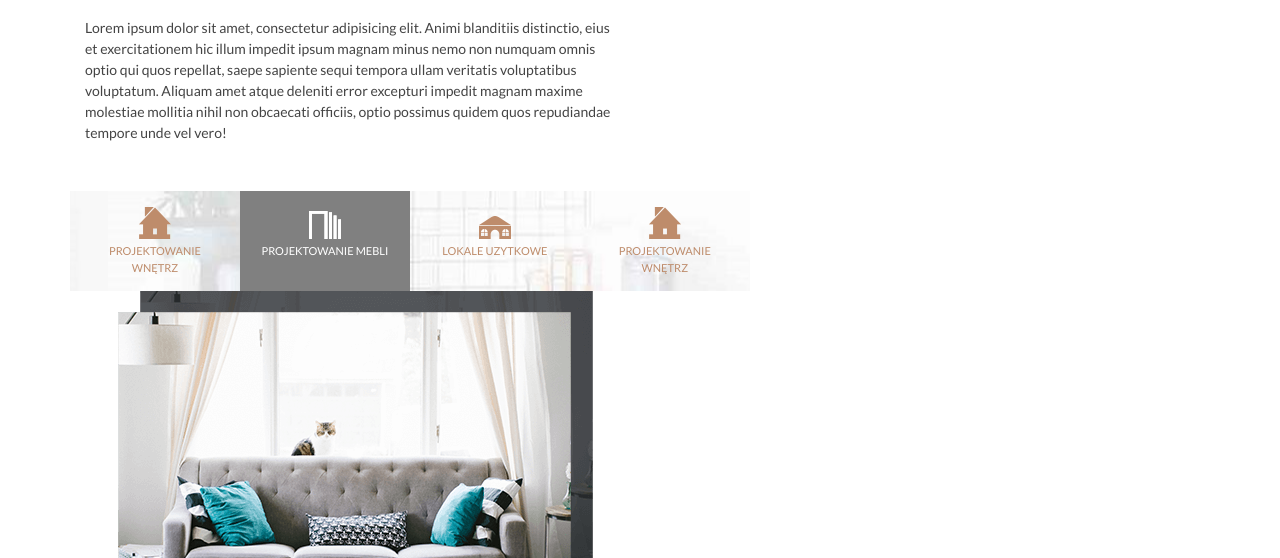
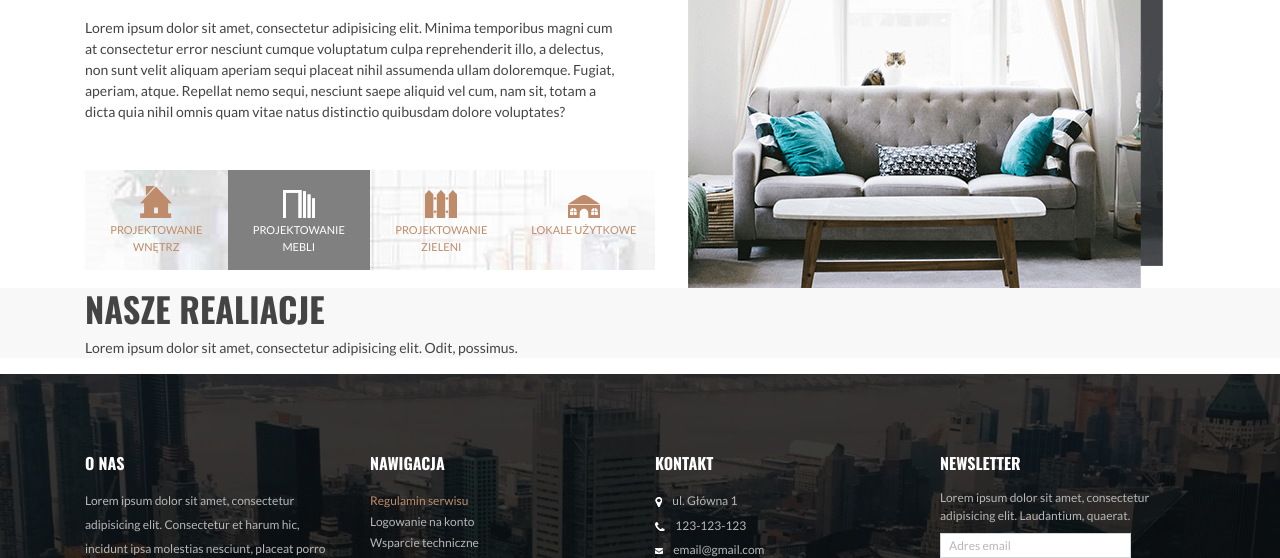
Before and after one commit to mstankiewicz1/Bootstrap-Praktyczny-Projekt, a website: page index.html in a window 1280 px wide. Shown: the part 735-1293 px from the top of the page. Drawn offline with nearby package versions, Linux system fonts and the light colour scheme.

Commit message:
Postępy 20.06.19r godz 00:48

```diff
--- a/index.html
+++ b/index.html
@@ -55,16 +55,15 @@
         </div>
     </div>
 
-    <!--sekcja powitalna-->
+    <!-- sekcja powitalna -->
     <section class="sk-front-page-welcome">
         <div class="container">
             <div class="row">
                 <div class="col-lg-6 mb-5 mb-lg-0">
-                    <span class="text-muted text-uppercase sk-text-small sk-page-intro-subheader">Lorem ipsum dolor sit.</span>
-                    <h2 class="text-uppercase sk-page-intro-header">Witaj na<span class="text-primary"> naszej stonie</span></h2>
+                    <span class="text-muted text-uppercase sk-text-small sk-page-intro-subheader">lorem ipsum dolor sit.</span>
+                    <h2 class="text-uppercase sk-page-intro-header">Witaj na <span class="text-primary">naszej stronie</span></h2>
                     <div class="sk-hr sk-page-intro-rule"></div>
-                    <p class="mb-5">Lorem ipsum dolor sit amet, consectetur adipisicing elit. Animi blanditiis distinctio, eius et exercitationem hic illum impedit ipsum magnam minus nemo non numquam omnis optio qui quos repellat, saepe sapiente sequi tempora ullam veritatis voluptatibus voluptatum. Aliquam amet atque deleniti error excepturi impedit magnam maxime molestiae mollitia nihil non obcaecati officiis, optio possimus quidem quos repudiandae tempore unde vel vero!</p>
-                </div>
+                    <p class="mb-5">Lorem ipsum dolor sit amet, consectetur adipisicing elit. Minima temporibus magni cum at consectetur error nesciunt cumque voluptatum culpa reprehenderit illo, a delectus, non sunt velit aliquam aperiam sequi placeat nihil assumenda ullam doloremque. Fugiat, aperiam, atque. Repellat nemo sequi, nesciunt saepe aliquid vel cum, nam sit, totam a dicta quia nihil omnis quam vitae natus distinctio quibusdam dolore voluptates?</p>
                     <div class="d-none d-md-flex align-items-center text-uppercase sk-services-group sk-text-small">
                         <div class="sk-services-item">
                             <a href="#">
@@ -80,23 +79,36 @@
                         </div>
                         <div class="sk-services-item">
                             <a href="#">
-                            <img class="d-block mx-auto" src="images/projekt-lokale-ikona.png" alt="Usługa">
-                            <span class="d-block sk-services-item-title">Lokale uzytkowe</span>
+                                <img class="d-block mx-auto" src="images/projekt-zielen-ikona.png" alt="Usługa">
+                                <span class="d-block sk-services-item-title">Projektowanie zieleni</span>
                             </a>
                         </div>
                         <div class="sk-services-item">
                             <a href="#">
-                            <img class="d-block mx-auto" src="images/projekt-wnetrz-ikona.png" alt="Usługa">
-                            <span class="d-block sk-services-item-title">Projektowanie wnętrz</span>
+                                <img class="d-block mx-auto" src="images/projekt-lokale-ikona.png" alt="Usługa">
+                                <span class="d-block sk-services-item-title">Lokale użytkowe</span>
                             </a>
                         </div>
-
+                    </div>
                 </div>
                 <div class="col-lg-6 pl-5">
                     <img class="img-fluid" src="images/pages/front-page-welcome.png" alt="witamy">
                 </div>
             </div>
         </div>
+    </section>
+
+    <!--Realizacje-->
+    <section class="sk-front-page-portfolio sk-alternate-bg">
+        <div class="container">
+            <div class="sk-section-header">
+                <h2 class="text-uppercase">Nasze realiacje</h2>
+                <p>Lorem ipsum dolor sit amet, consectetur adipisicing elit. Odit, possimus.</p>
+
+
+            </div>
+        </div>
+
     </section>
 
     <!--Stopka-->
--- a/source/custom/components/_helpers.scss
+++ b/source/custom/components/_helpers.scss
@@ -4,3 +4,7 @@
   height: 1px;
   background-color: darken($sk-grey-200, 5%);
 }
+
+.sk-alternate-bg {
+  background-color: $sk-grey-100;
+}
--- a/source/custom/components/_services-group.scss
+++ b/source/custom/components/_services-group.scss
@@ -23,7 +23,7 @@
 }
 
 .sk-services-item {
-  padding: 1rem 1.3rem 0;
+  padding: 1rem 1rem 0;
   text-align: center;
   @include sk-size(25%, 100%);
   pointer-events: none;
```
Also changed, not shown: style/style.css. Lines whose indentation alone changed are shown as unchanged.
